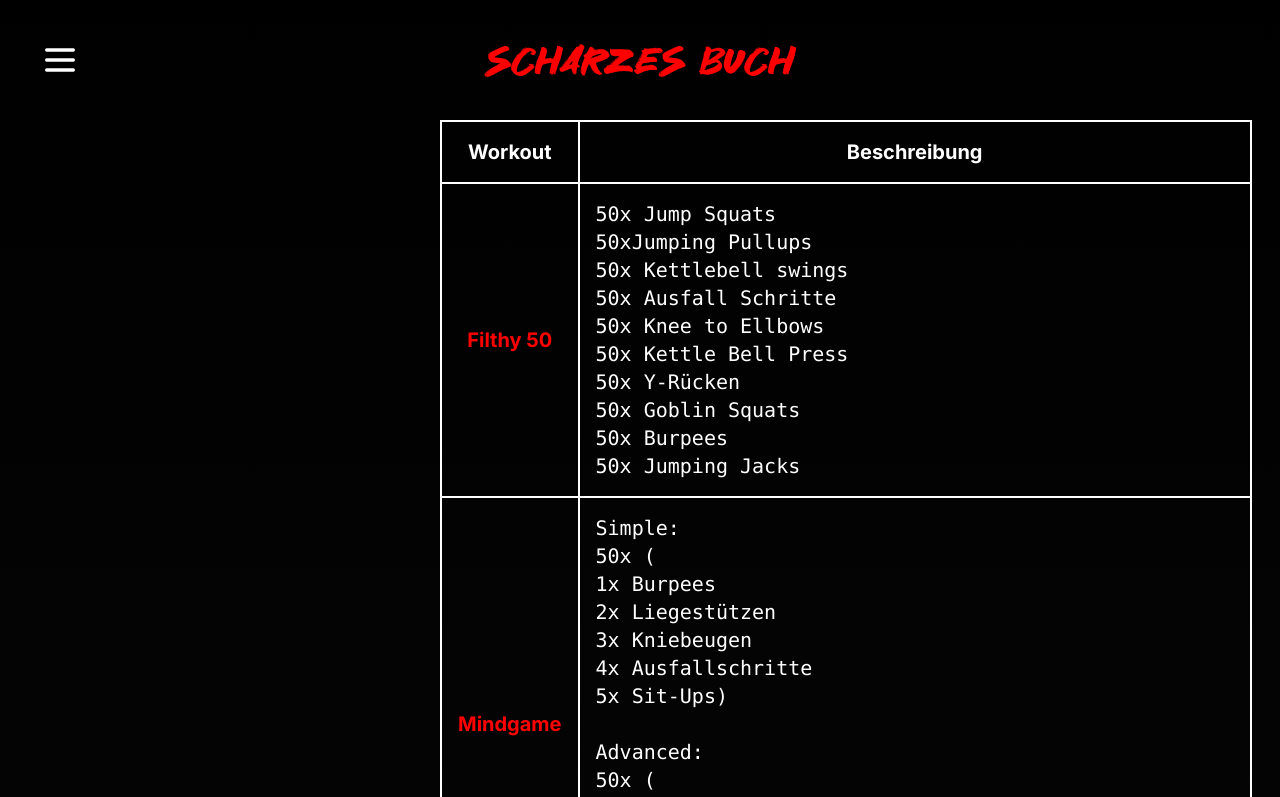
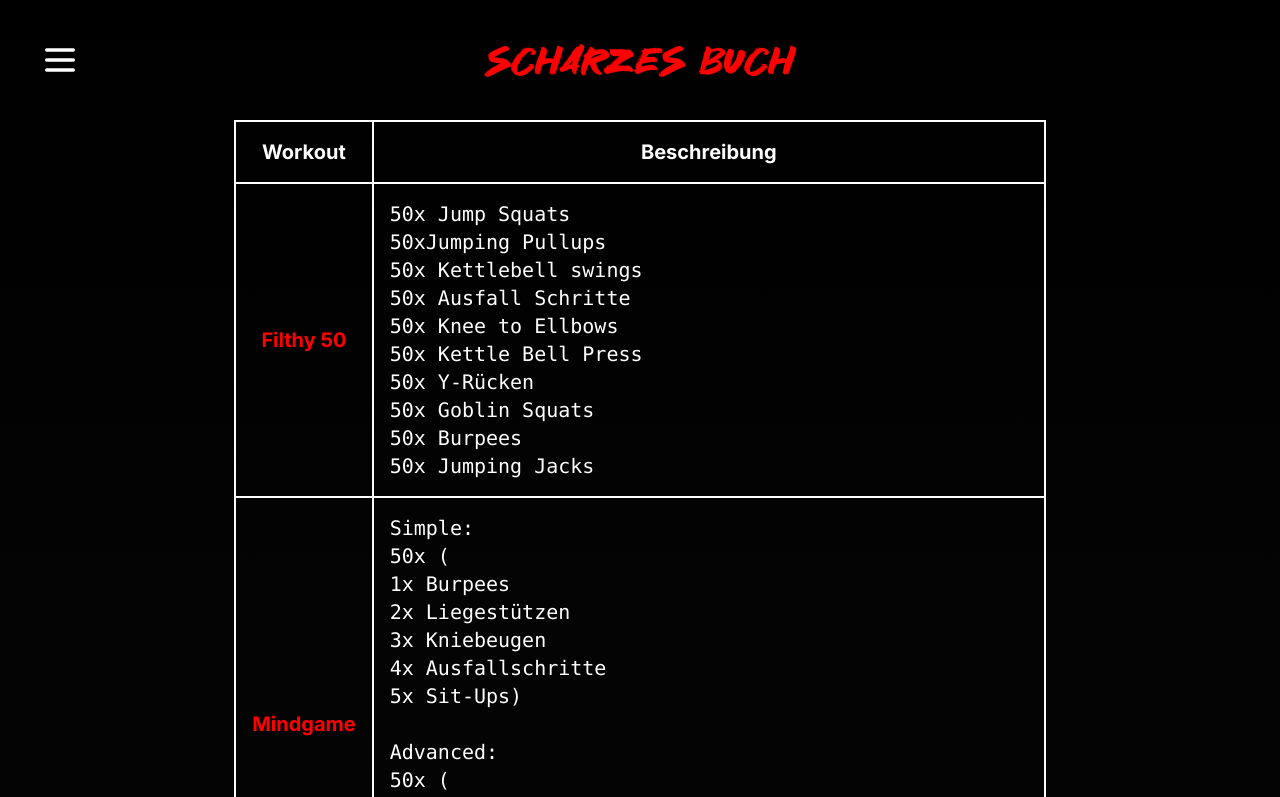
Before and after one commit to Svenum/burpee-counter, a Next.js app: page /schwarzes-buch in a window 1280 px wide. Shown: the top 797 px of the page. Built offline with nearby package versions, Linux system fonts and the light colour scheme.

Commit message:
fix center

```diff
--- a/app/schwarzes-buch/page.tsx
+++ b/app/schwarzes-buch/page.tsx
@@ -14,7 +14,7 @@ export default function Page() {
   console.log(workouts)
   return(
     <>
-      <div className="h-fit max-lg:w-fit lg:w-1/3 mx-auto">
+      <div className="h-fit w-fit mx-auto">
         <h1 className="text-4xl text-[#ff0000] m-auto font-antihero text-center">Scharzes Buch</h1>
         <table className="m-auto mt-10">
           <tr>
```
